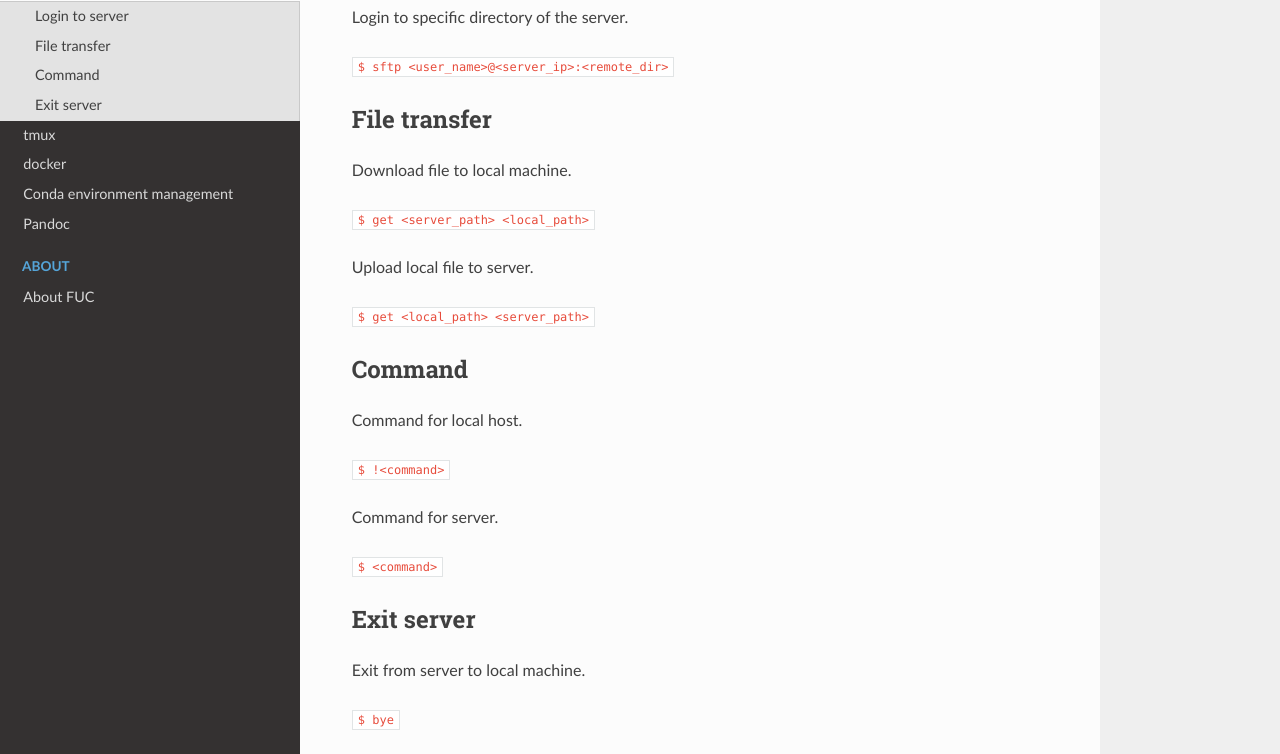
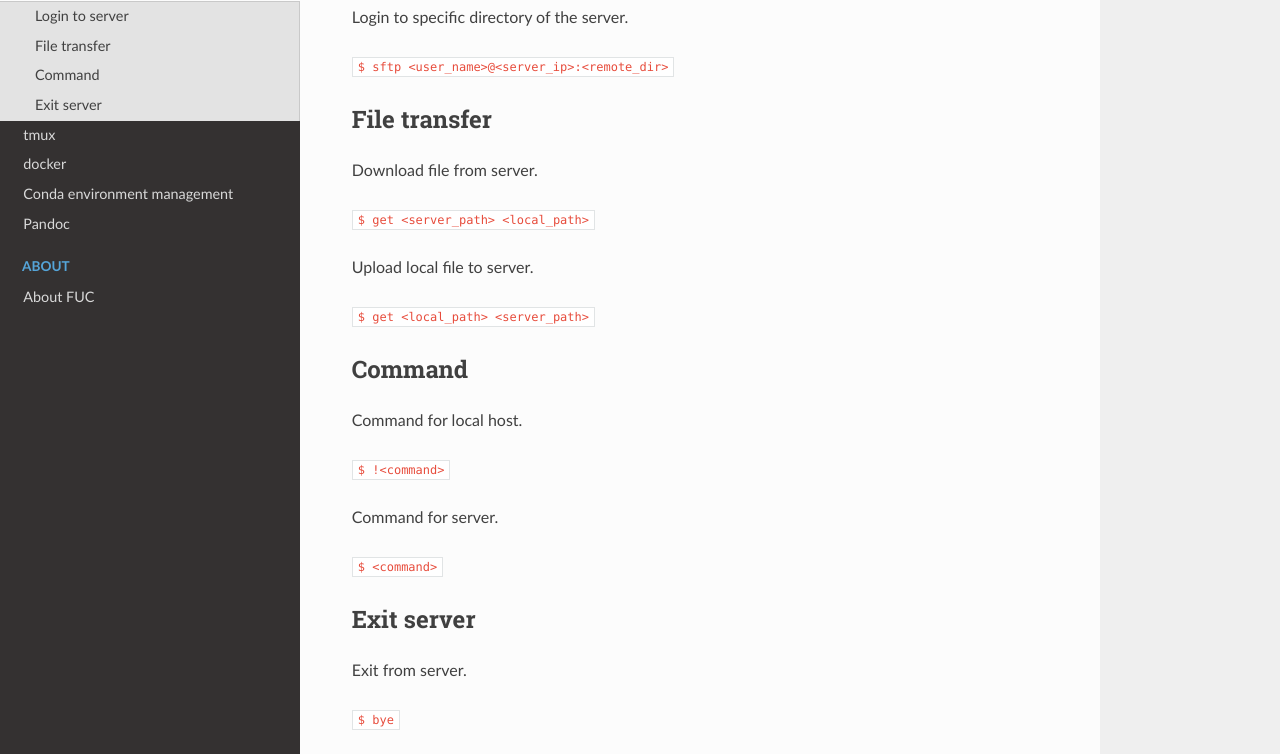
Before and after one commit to PingjunChen/FUC, a Sphinx documentation site: the page built from docs/sftp.rst, in a window 1280 px wide and 1276 px high. Shown: the part 355-1109 px from the top of the window. Built offline with Sphinx 7.4.7 and the Read the Docs theme 2.0.0, drawn with Linux system fonts in a browser that asks for light colours.

Commit message:
Update sftp.rst
update sftp docs.

```diff
--- a/docs/sftp.rst
+++ b/docs/sftp.rst
@@ -3,7 +3,7 @@ sftp
 `SSH File Transfer Protocol <https://www.ssh.com/ssh/sftp>`_, a network protocol used for secure file transfer over secure shell.
 
 Login to server
------------------
+--------
 Login to user home directory of the server.
 
 :code:`$ sftp <user_name>@<server_ip>`
@@ -13,8 +13,8 @@ Login to specific directory of the server.
 :code:`$ sftp <user_name>@<server_ip>:<remote_dir>`
 
 File transfer
------------------
-Download file to local machine.
+--------
+Download file from server.
 
 :code:`$ get <server_path> <local_path>`
 
@@ -23,7 +23,7 @@ Upload local file to server.
 :code:`$ get <local_path> <server_path>`
 
 Command
------------------
+--------
 Command for local host.
 
 :code:`$ !<command>`
@@ -33,7 +33,7 @@ Command for server.
 :code:`$ <command>`
 
 Exit server
------------------
-Exit from server to local machine.
+--------
+Exit from server.
 
 :code:`$ bye`
```
